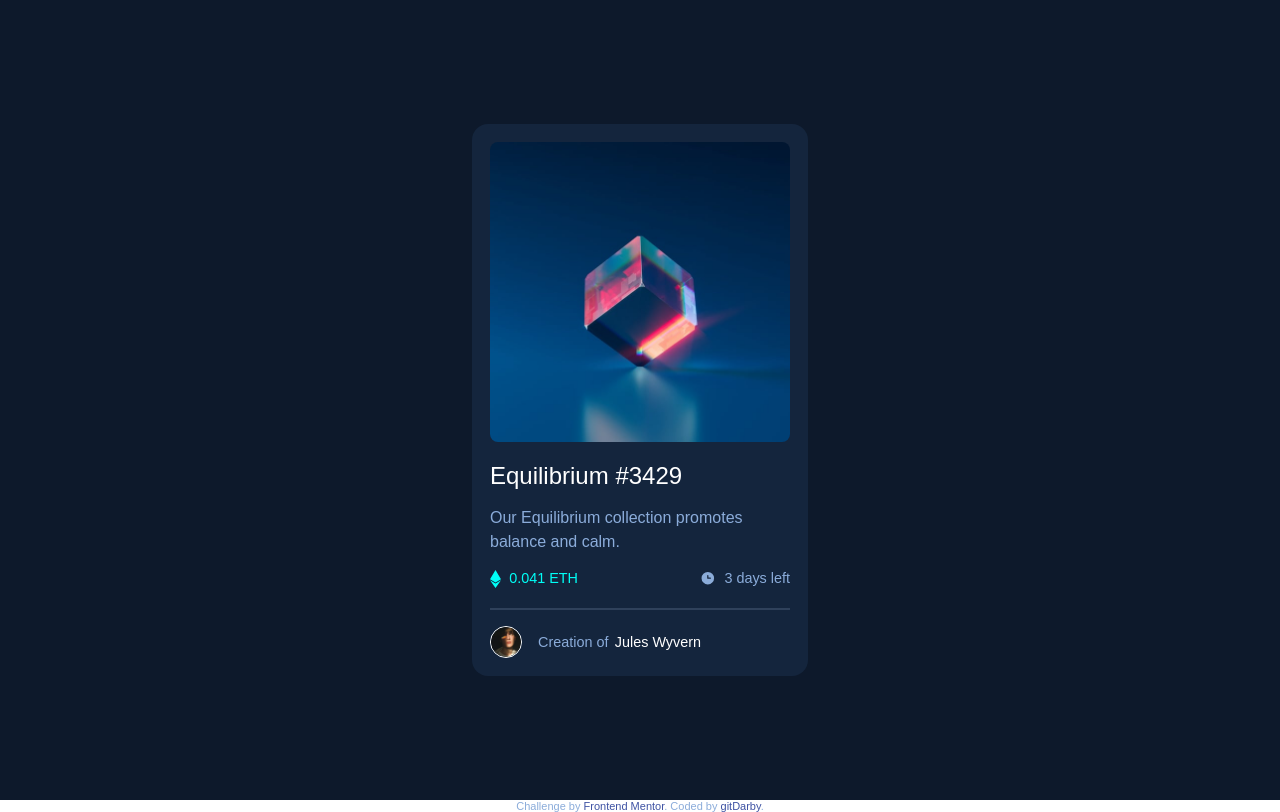
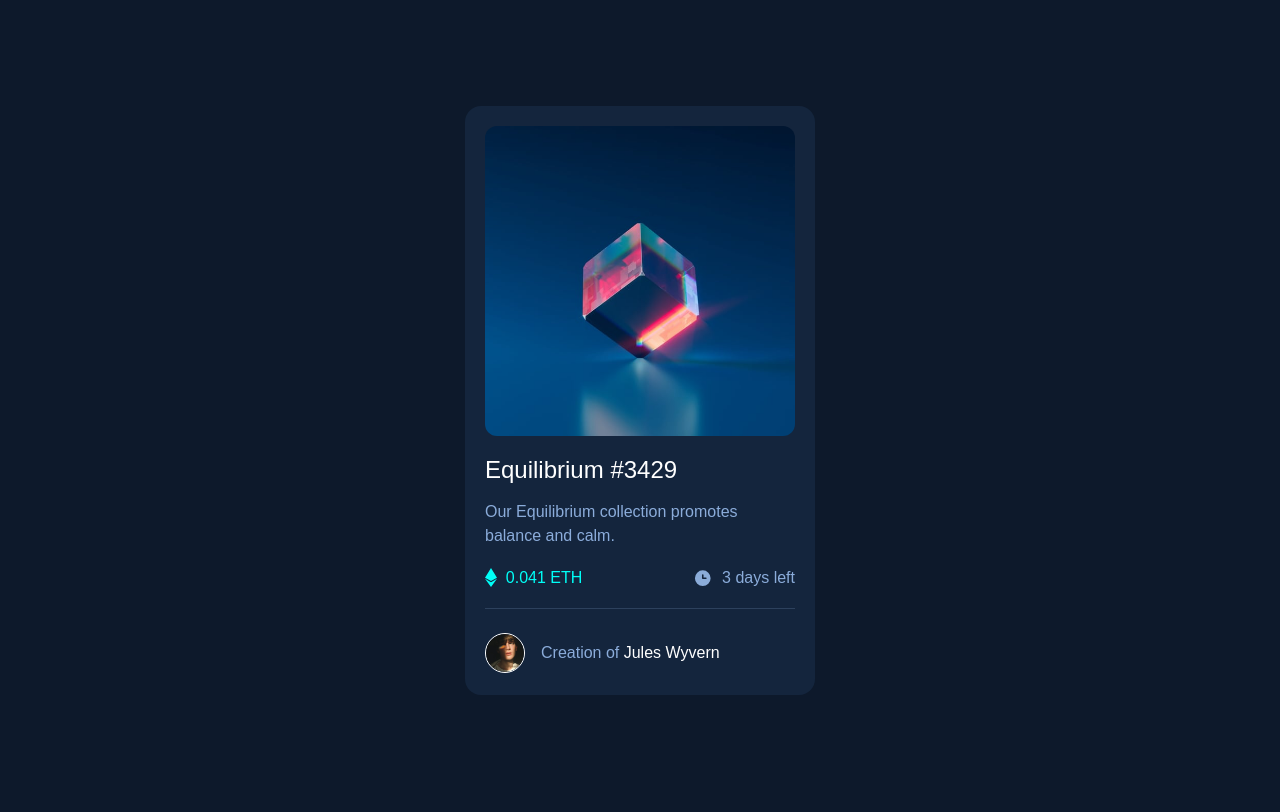
Before and after one commit to gitDarby/005-01-FM-Component-NFT_card, a plain HTML site: page index.html in a window 1280 px wide. Drawn offline with Linux system fonts and the light colour scheme.

Commit message:
Complete.

```diff
--- a/index.html
+++ b/index.html
@@ -15,65 +15,53 @@
     <title>Frontend Mentor | NFT preview card component</title>
   </head>
   <body>
-    <div class="wrapper">
-      <div class="card">
-        <div class="nft-cover">
+    <div class="component-container">
+      <div class="card-container">
+        <header id="header">
+          <div class="container">
+            <div class="nft-hero">
+              <div class="nft-hero-overlay"></a></div>
               <img
                 src="./images/image-equilibrium.jpg"
-            alt="nft cube"
+                alt=""
                 class="nft-img"
               />
-          <div class="overlay">
-            <img src="./images/icon-view.svg" alt="" class="overlay-icon" />
             </div>
           </div>
-        <div class="text">
-          <h1><a href="#">Equilibrium #3429</a></h1>
-          <p class="desc">
+        </header>
+
+        <main id="main">
+          <div class="container">
+            <div class="nft-content">
+              <h1 class="nft-title">Equilibrium #3429</h1>
+              <p class="nft-desc">
                 Our Equilibrium collection promotes balance and calm.
               </p>
             </div>
-        <div class="info">
-          <div class="price">
-            <p>
-              <img
-                src="./images/icon-ethereum.svg"
-                alt="Equilibrium icon"
-                class="nft-icon"
-              />0.041 ETH
+
+            <div class="nft-selling-info">
+              <p class="nft-price">
+                <img src="./images/icon-ethereum.svg" alt="" class="nft-icon" />
+                0.041 ETH
+              </p>
+
+              <p class="nft-time-left">
+                <img src="./images/icon-clock.svg" alt="" class="clock-icon" />
+                3 days left
               </p>
             </div>
 
-          <div class="days-remaining">
-            <p>
-              <img
-                src="./images/icon-clock.svg"
-                alt="clock icon"
-                class="clock-icon"
-              />
-              3 days left
+            <div class="under-line"></div>
+
+            <div class="nft-creator">
+              <img src="./images/image-avatar.png" alt="" class="creator-img" />
+              <p class="nft-creator-name">
+                <span>Creation of</span> <a href="#">Jules Wyvern</a>
               </p>
             </div>
           </div>
-        <div class="creator">
-          <p>
-            <img
-              src="./images/image-avatar.png"
-              alt="creator headshot"
-              class="creator-img"
-            />
-            Creation of<span><a href="#">Jules Wyvern</a></span>
-          </p>
+        </main>
       </div>
     </div>
-    </div>
-    <footer>
-      <div class="attribution">
-        Challenge by
-        <a href="https://www.frontendmentor.io?ref=challenge" target="_blank"
-          >Frontend Mentor</a
-        >. Coded by <a href="#">gitDarby</a>.
-      </div>
-    </footer>
   </body>
 </html>
--- a/styles.css
+++ b/styles.css
@@ -13,10 +13,6 @@
     margin: 0;
     padding: 0;
     box-sizing: border-box;
-  }
-
-  img {
-    width: 100%;
   }
 
   ul li {
@@ -52,125 +48,151 @@
     --c-blue-800:#2f415b;
 }
 
-
   /* =============================
-   3. BASE STYLES
+   CONTAINERS
    ============================= */
    body {
-    color: var(--c-blue-500);
+    background-color: var(--c-blue-950);
     font-family: var(--ff);
    }
 
-   a:hover {
-    color: #00fff7;
+   .component-container {
+    display: flex;
+    justify-content: center;
+    align-items: center;
+    min-height: 100vh;
+    padding: 1rem;
+   }
+
+   .card-container {
+    background-color: #14253d;
+    padding: 1.25rem;
+    border-radius: 1rem;
+    max-width: 350px;
+    width: 100%;
+   }
+
+   .nft-hero {
+    position: relative;
+   }
+
+   .nft-content {
+    margin: 1.25rem 0;
+    width: 100%;
+   }
+
+   .nft-selling-info {
+    display: flex;
+    align-items: center;
+    justify-content: space-between;
+   }
+
+   .nft-creator {
+    display: flex;
+    align-items: center;
+    margin: 1.5rem 0 .125rem;
    }
 
    /* =============================
-   4. LAYOUT / COMPONENT STYLES
+   HEADER
    ============================= */
-   .wrapper{
-    background-color: var(--c-blue-950);
-    height: 100dvh;
-    display: flex;
-    justify-content: center;
-    align-items: center;
+   .nft-img {
+    width: 100%;
+    height: auto;
+    display: block;
+    border-radius: .75rem;
   }
 
-    .card {
-    background-color: var(--c-blue-900);
-    border-radius: 1rem;
-    padding: 1.125rem;
-    width: 21rem;
-   }
-
-   .card .nft-img {
-    position: relative;
-    border-radius: .5rem;
-}
-
-.card .nft-cover div{
-    position: absolute;
-    background-color: #00fff780;
-    width: 18.75rem;
-    height: 300px;
-    z-index: 999;
-    margin-top: -19rem;
-    border-radius: .5rem;
-    opacity: 0;
-    cursor: pointer;
-}
-
-.card .nft-cover div:hover {
-    opacity: 100%;
-}
-
-.card .nft-cover div .overlay-icon {
-    width: 3rem;
-    margin-top: 50%;
-    margin-left: 50%;
-    transform: translate(-50%, -50%);
-    position: absolute;
-}
-
-   h1 {
+   /* =============================
+   MAIN
+   ============================= */
+   .nft-title {
       color: var(--c-white);
+      font-weight: 400;
       font-size: 1.5rem;
-    font-weight: var(--fw-400);
-    margin-top: 1rem;
       margin-bottom: 1rem;
     }
 
-   .text p {
-    line-height: 1.5rem;
-    font-weight: var(--fw-400);
-    margin-bottom: 1rem;
+    .nft-desc {
+      color: var(--c-blue-500);
+      line-height: 1.5;
     }
 
-   .info {
-    margin-bottom: 1rem;
-    border: #00fff7;
+    .nft-price, .nft-time-left{
       display: flex;
-    justify-content: space-between;
-    border-bottom: var(--c-blue-800) solid .125rem;
-    padding: 0 0 1.25rem 0;
+      align-items: center;
+      gap: .55rem;
     }
 
-   .info p {
-    font-size: .9rem;
-    display: flex;
-    gap: .5rem;
-   }
-
-   .price {
+    .nft-price {
       color: var(--c-cyan);
     }
 
+    .nft-time-left {
+      color: var(--c-blue-500);
+    }
+
     .nft-icon {
-    width: .7rem;
+      width: .75rem;
+      height: auto;
     }
 
     .clock-icon {
-    width: 1rem;
+      width: 1.25rem;
+      height: auto;
     }
 
-   .creator p {
-    display: flex;
-    align-items: center;
-    font-size: .9rem;
-   }
-
-   .creator p span {
-    color: white;
-    margin-left: .4rem;
+    .under-line {
+      width: 100%;
+      height: 1px;
+      margin-top: 1.25rem;
+      background-color: #8bacda35;
     }
 
     .creator-img {
-    width: 2rem;
-    border: white solid .1rem;
-    border-radius: 999px;
+      width: 40px;
+      border: 1px solid white;
+      border-radius: 50%;
       margin-right: 1rem;
     }
 
+    .nft-creator-name {
+      color: var(--c-white);
+    }
+
+    .nft-creator-name span {
+      color: var(--c-blue-500);
+    }
    /* =============================
-   5. BREAKPOINT CHNAGES
+   MEDIA SCREEN BREAK POINTS
    ============================= */
+   @media screen and (min-width: 1000px) {
+
+    .nft-hero-overlay {
+      position: absolute;
+      background-color: transparent;
+      height: 310px;
+      width: 310px;
+      border-radius: 8px;
+      cursor: pointer;
+      transition: background-color .5s ease;
+    }
+
+    .nft-hero-overlay:hover {
+      height: 310px;
+      width: 310px;
+      border-radius: 8px;
+      background-color:#00fff765;
+      background-image: url(./images/icon-view.svg);
+      background-repeat: no-repeat;
+      background-position: 50% 50%;
+    }
+
+    .nft-creator-name a {
+      transition: color .5s ease;
+    }
+
+    .nft-creator-name a:hover {
+      color: #00fff7;
+    }
+   }
```
Also changed, not shown: 1 other file. Lines whose indentation alone changed are shown as unchanged.
